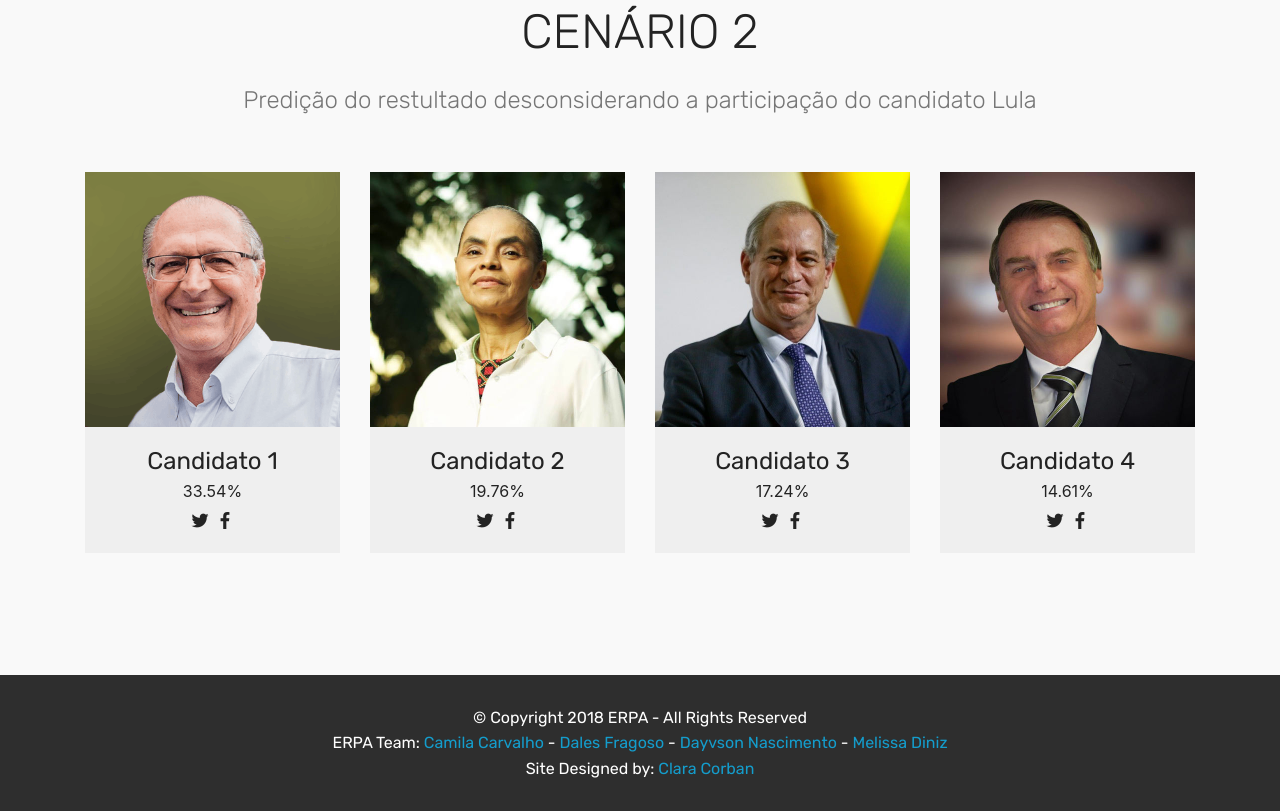
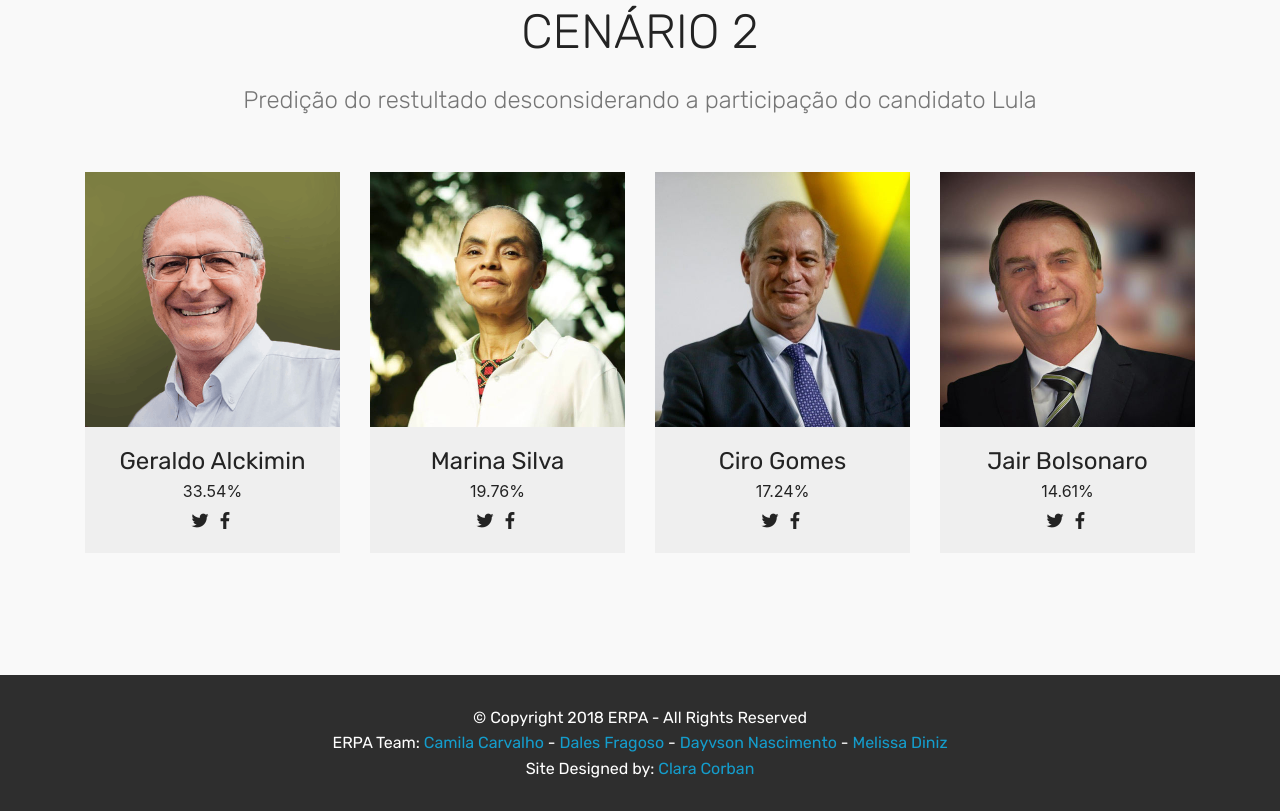
Before and after one commit to dalesEwerton/erpa2018, a plain HTML site: page index.html in a window 1280 px wide. Shown: the part 1588-2399 px from the top of the page. Drawn offline with Linux system fonts and the light colour scheme; files whose address does not match are found by name.

Commit message:
Fix names

```diff
--- a/index.html
+++ b/index.html
@@ -241,7 +241,7 @@
                 <div class="item-caption py-3">
                     <div class="item-name px-2">
                         <p class="mbr-fonts-style display-5">
-                           Candidato 1</p>
+                           Geraldo Alckimin</p>
                     </div>
                     <div class="item-role px-2">
                         <p>33.54%</p>
@@ -274,7 +274,7 @@
                 <div class="item-caption py-3">
                     <div class="item-name px-2">
                         <p class="mbr-fonts-style display-5">
-                           Candidato 2</p>
+                           Marina Silva</p>
                     </div>
                     <div class="item-role px-2">
                         <p>19.76%</p>
@@ -306,7 +306,7 @@
                 </div>
                 <div class="item-caption py-3">
                     <div class="item-name px-2">
-                        <p class="mbr-fonts-style display-5">Candidato 3</p>
+                        <p class="mbr-fonts-style display-5">Ciro Gomes</p>
                     </div>
                     <div class="item-role px-2">
                         <p>17.24%</p>
@@ -339,7 +339,7 @@
                 <div class="item-caption py-3">
                     <div class="item-name px-2">
                         <p class="mbr-fonts-style display-5">
-                           Candidato 4</p>
+                           Jair Bolsonaro</p>
                     </div>
                     <div class="item-role px-2">
                         <p>14.61%</p>
```
